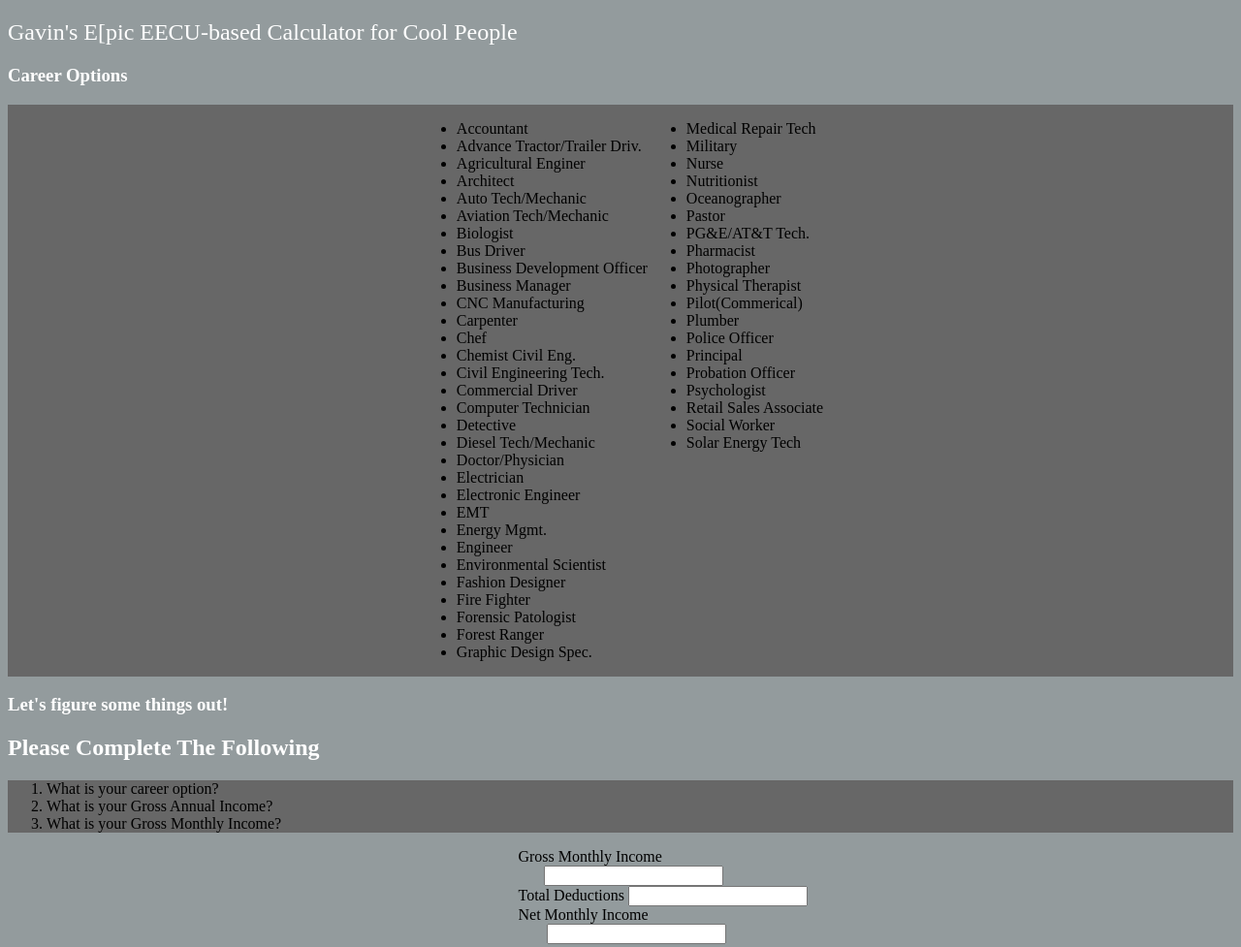
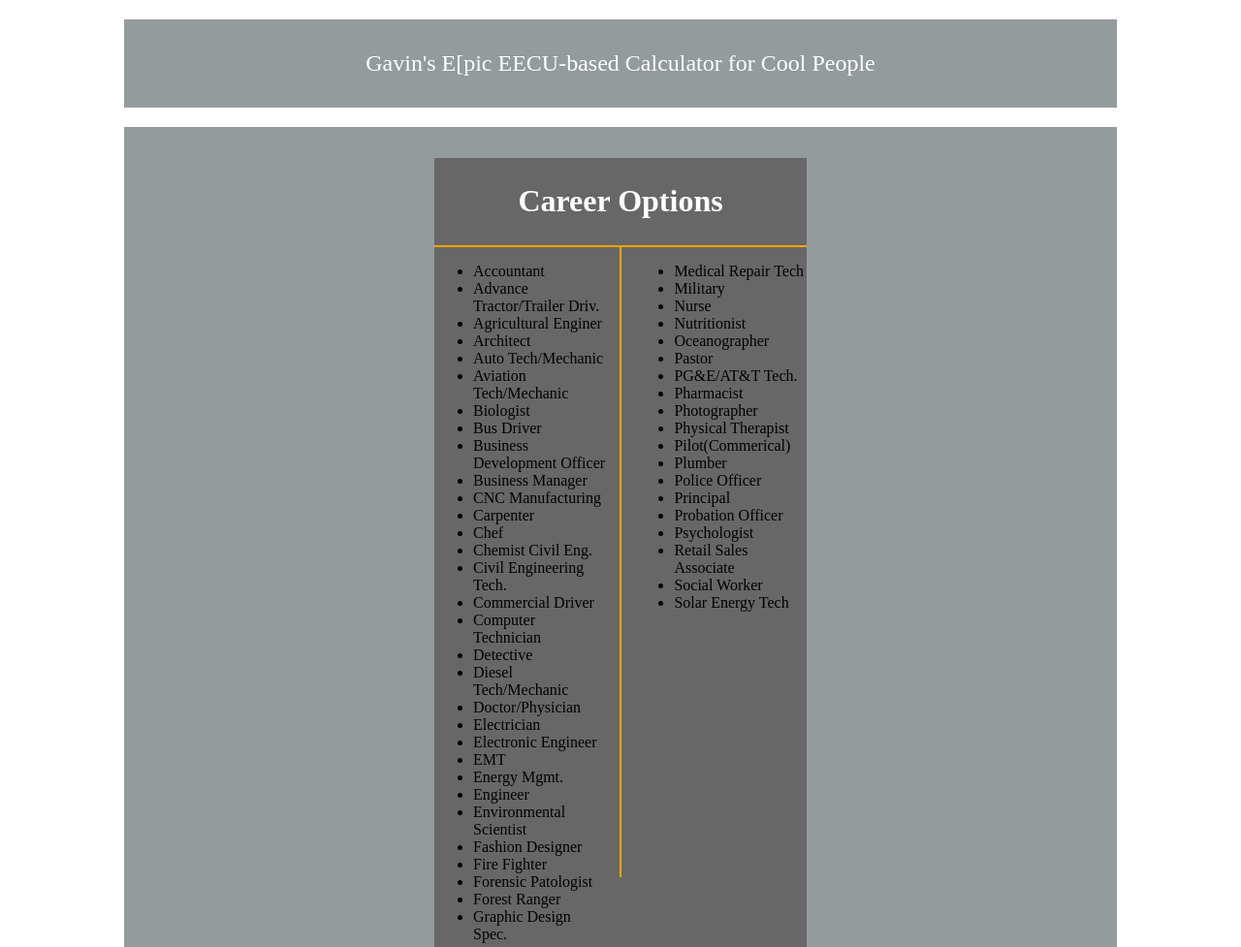
Before and after one commit to Ect0spasm/budget-calculator, a plain HTML site: page Index.html in a window 1280 px wide. Shown: the top 977 px of the page at 97% size. Drawn offline with Linux system fonts and the light colour scheme; a web font is replaced by a local one.

Commit message:
Diego CSS

```diff
--- a/Index.html
+++ b/Index.html
@@ -18,9 +18,9 @@
     <section class="content">
         <section class="careers">
 
-            <h1>Career Options</h1>
             <div class="row">
-                <section>
+                <h2>Career Options</h2>
+                <section id="left">
                     <ul>
                         <li>Accountant</li>
                         <li>Advance Tractor/Trailer Driv.</li>
@@ -56,7 +56,7 @@
                     </ul>
                 </section>
 
-                <section>
+                <section id="right">
                     <ul>
                         <li>Medical Repair Tech</li>
                         <li>Military</li>
@@ -81,8 +81,8 @@
                 </section>
             </div>
         </section>
-        <section>
-            <h1>Let's figure some things out!</h1>
+        <section class="words">
+            <p>Let's figure some things out!</p>
         </section>
 
         <section class="forms">
--- a/styles.css
+++ b/styles.css
@@ -14,22 +14,74 @@
   }
 
 body {
+    width: 80%;
+    margin: auto;
+}
+.row::after{
+    content: "";
+    width: 2px;
+    height: 650px;
+    background-color: orange;
+    order: 3;
+
+}
+.content {
     background-color: var(--bg-color);
+    padding: 2rem;
 }
 .monthlyexpenses {
     background-color: #676767;
 }
 .row {
+    width: 40%;
+    margin: auto;
     display: flex;
-    justify-content: center;
+    flex-flow: row wrap;
+    justify-content: space-between;
     background-color: var(--table-bg-color);
 }
+.row section {
+    width: 46%;
+}
+#left {
+    order: 2;
+}
+#right {
+    order: 4;
+}
 .M {
+    width: 40%;
+    margin: auto;
     background-color: var(--table-bg-color);
 }
+h1 {
+    padding: 2rem 0;
+    text-align: center;
+}
+.row h2 {
+    width: 100%;
+    text-align: center;
+    color: white;
+    order: 0;
+    font-size: 2rem;
 
-h1, h2, h3 {
+}
+.row::before {
+    order: 1;
+    content: "";
+    width: 100%;
+    height: 2px;
+    background-color: orange;
+
+}
+.words p {
+    font-size: 2rem;
     color: white;
+}
+h1, h3 {
+    color: white;
+    background-color: var(--bg-color);
+
 }
 
 .deductions {
```
